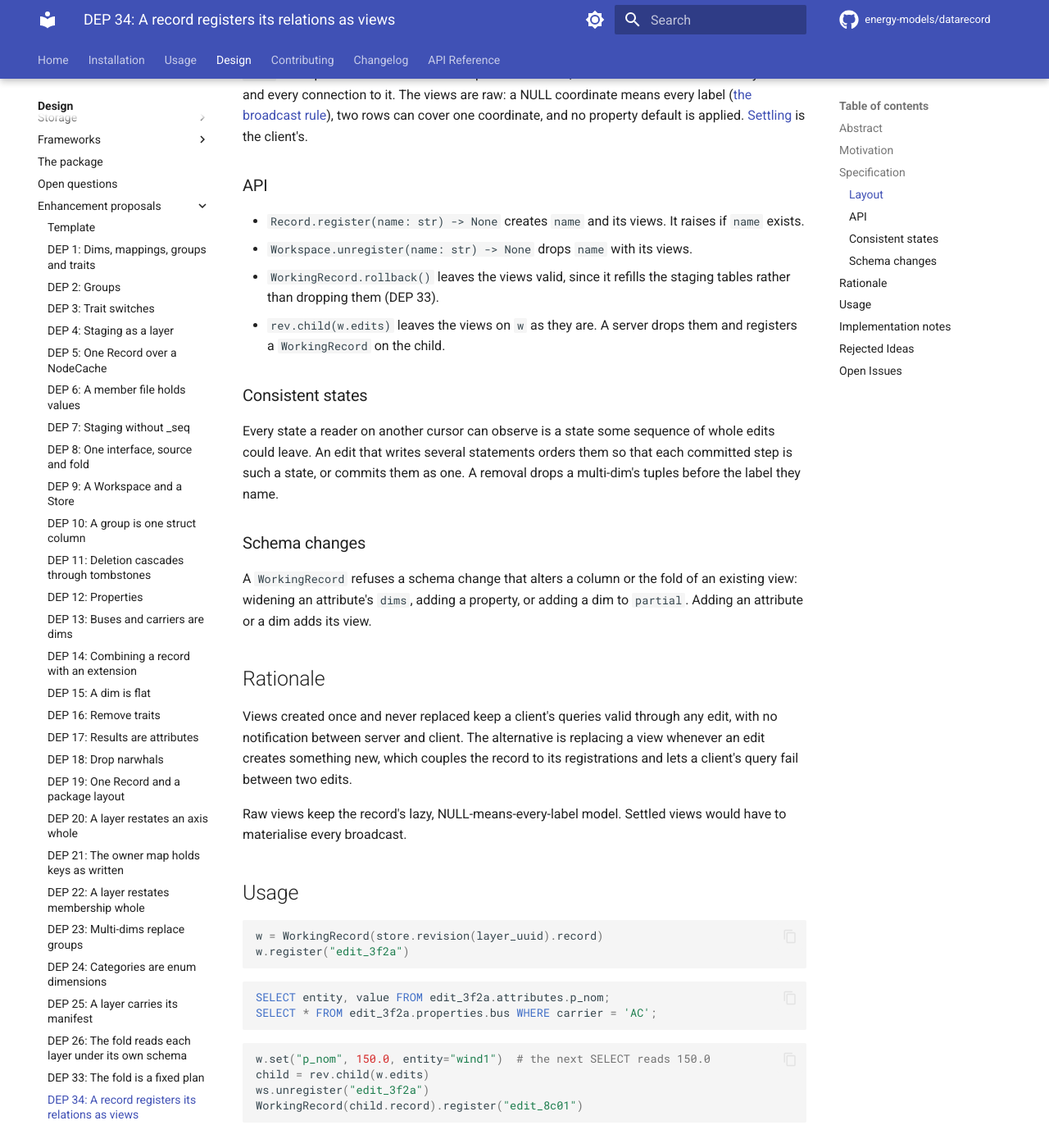
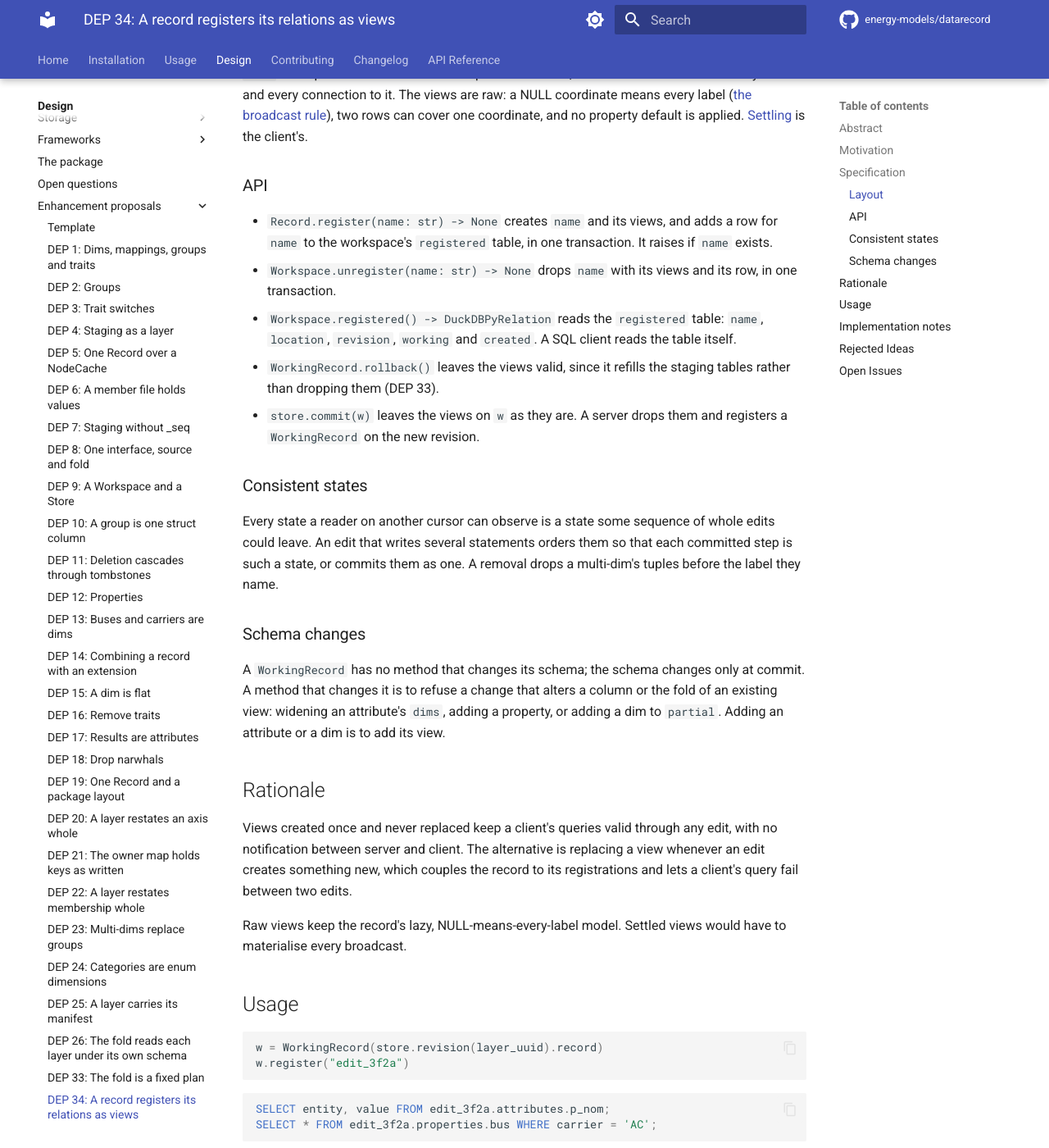
Before and after one commit to energy-models/datarecord, an MkDocs documentation site: the page built from docs/design/proposals/dep-0034-a-record-registers-as-views.md, in a window 1280 px wide and 1400 px high, scrolled down 1531 px. Shown: the whole window at 82% size. Built offline with MkDocs 1.6.1 and Material for MkDocs 9.7.7, drawn with Linux system fonts in a browser that asks for light colours; comment, search, counter and statistics services are not loaded; some of the changed text lies outside the part shown.

Commit message:
docs: DEP 34 lists registrations in a table

````diff
--- a/docs/design/proposals/dep-0034-a-record-registers-as-views.md
+++ b/docs/design/proposals/dep-0034-a-record-registers-as-views.md
@@ -43,10 +43,11 @@ Two records under one schema register the same views, since every record lists e
 
 ### API
 
-- `Record.register(name: str) -> None` creates `name` and its views. It raises if `name` exists.
-- `Workspace.unregister(name: str) -> None` drops `name` with its views.
+- `Record.register(name: str) -> None` creates `name` and its views, and adds a row for `name` to the workspace's `registered` table, in one transaction. It raises if `name` exists.
+- `Workspace.unregister(name: str) -> None` drops `name` with its views and its row, in one transaction.
+- `Workspace.registered() -> DuckDBPyRelation` reads the `registered` table: `name`, `location`, `revision`, `working` and `created`. A SQL client reads the table itself.
 - `WorkingRecord.rollback()` leaves the views valid, since it refills the staging tables rather than dropping them (DEP 33).
-- `rev.child(w.edits)` leaves the views on `w` as they are. A server drops them and registers a `WorkingRecord` on the child.
+- `store.commit(w)` leaves the views on `w` as they are. A server drops them and registers a `WorkingRecord` on the new revision.
 
 ### Consistent states
 
@@ -54,7 +55,7 @@ Every state a reader on another cursor can observe is a state some sequence of w
 
 ### Schema changes
 
-A `WorkingRecord` refuses a schema change that alters a column or the fold of an existing view: widening an attribute's `dims`, adding a property, or adding a dim to `partial`. Adding an attribute or a dim adds its view.
+A `WorkingRecord` has no method that changes its schema; the schema changes only at commit. A method that changes it is to refuse a change that alters a column or the fold of an existing view: widening an attribute's `dims`, adding a property, or adding a dim to `partial`. Adding an attribute or a dim is to add its view.
 
 ## Rationale
 
@@ -76,14 +77,14 @@ SELECT * FROM edit_3f2a.properties.bus WHERE carrier = 'AC';
 
 ```python
 w.set("p_nom", 150.0, entity="wind1")  # the next SELECT reads 150.0
-child = rev.child(w.edits)
+child = store.commit(w)
 ws.unregister("edit_3f2a")
 WorkingRecord(child.record).register("edit_8c01")
 ```
 
 ## Implementation notes
 
-1. Edits leave only consistent states: one transaction per edit, with frozen fold tables built on a cursor of their own.
+1. Edits leave only consistent states: one transaction per edit, with the frozen fold tables built before the first edit.
 2. `register` and `unregister`. A view is created by the connection's `_create_view` with the path `(name, kind, view)` and the SQL of `_render(rel, literals=True, wrap_text=True)`, the call `DuckDBPyRelation.create_view` makes with a plain name, which keeps alive the Python objects a relation reads. The public method takes one identifier only, so DuckDB is pinned and a test reads a view from another cursor after the relation is collected.
 3. `register` builds every relation before it creates any view. Each view it creates changes the catalog, and DuckDB re-binds a relation built before that change, node by node, the next time it derives from it. The pieces every relation of a record shares, its coords, its frozen prefix and the staged layer's base, are built once per record, and a union of relations is `rel.union_by_name` rather than `con.sql` over the captured relations, which binds the whole captured text again. In a prototype on a PyPSA record with 168 views, this took registering from 20–25 s to about 9.5 s; a single transaction around all creates showed no clear gain.
 
@@ -96,14 +97,15 @@ The check: views registered on a fresh `WorkingRecord`, then `set`, `add` and `r
 - `CREATE VIEW … AS rel.sql_query()`. The text reads Python objects that are released with the relation, and breaks on a relation with parameters.
 - A two-step registration through a helper view in `main`. It works with public API only, and clutters `main` with one view per relation.
 - Replacing views on structural edits. See [Rationale](#rationale).
+- Marking a registered schema instead of listing it in a table. DuckDB 2.0 does not implement comments on schemas. A comment on every view adds a catalog change per view. A marker view inside each schema is found only by a reserved view name, which a table spares.
+- Leaving discovery to the server. A crashed server leaves schemas that no one can tell from the workspace's own.
 - `MERGE INTO` in place of a transaction per edit. Every edit also writes the staged owner tables, so none fits in one statement: `set` takes two or three, `rollback` nine. Without a transaction, a reader saw a half-written edit in about half its reads; inside one, `MERGE` was 5–30% slower than `DELETE` and `INSERT` and no more consistent.
 
 ## Open Issues
 
 - Schema changes that alter an existing view: refused for now, or replacing the views they reach.
 - Settling in the client: [`settle`](../use/reading.md#settling-rows) ported to the frontend, and a page on the raw format for SQL clients.
-- Discovery and cleanup: how a client lists registered schemas and the revisions table, and who unregisters an abandoned one.
-- Access through a DuckDB server: whether the views' file scans and nested names pass its authorization.
+- Cleanup: who unregisters an abandoned schema, and by what rule. The `registered` table lists them; DuckDB 2.0 has no comments on schemas to mark them by.
 - A public `create_view` taking a qualified name, to request upstream.
 - DuckDB 2.0 lets a reader on another cursor see part of a committed transaction once it writes about 300,000 rows or more, in 0.1–1% of reads. No edit can rule it out until DuckDB does, and it is to be reported upstream.
 - The cold fold of a deep revision is paid by `register` or the first read of a view, once per lineage in a workspace, and stays linear in depth until a revision's map is materialised.
````
